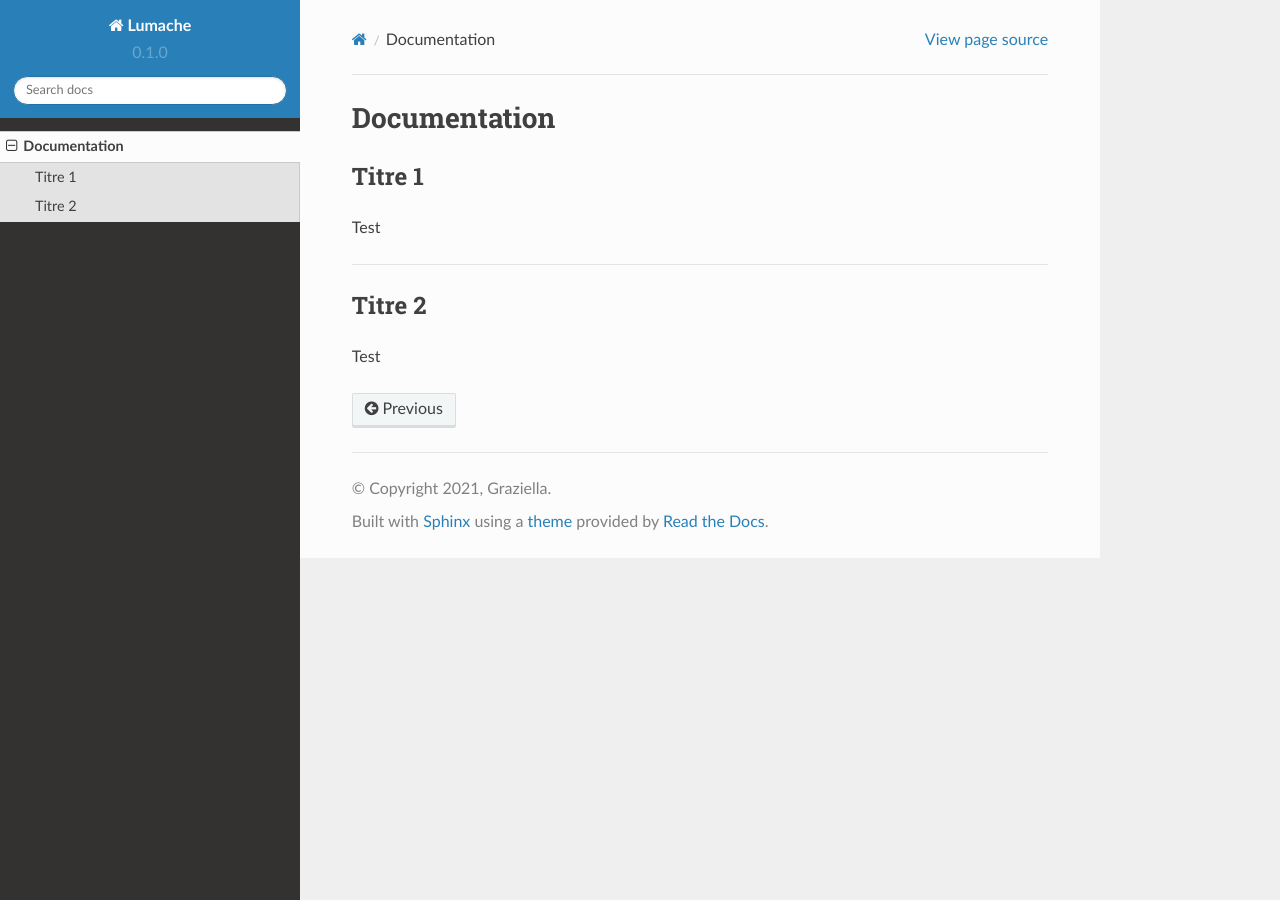
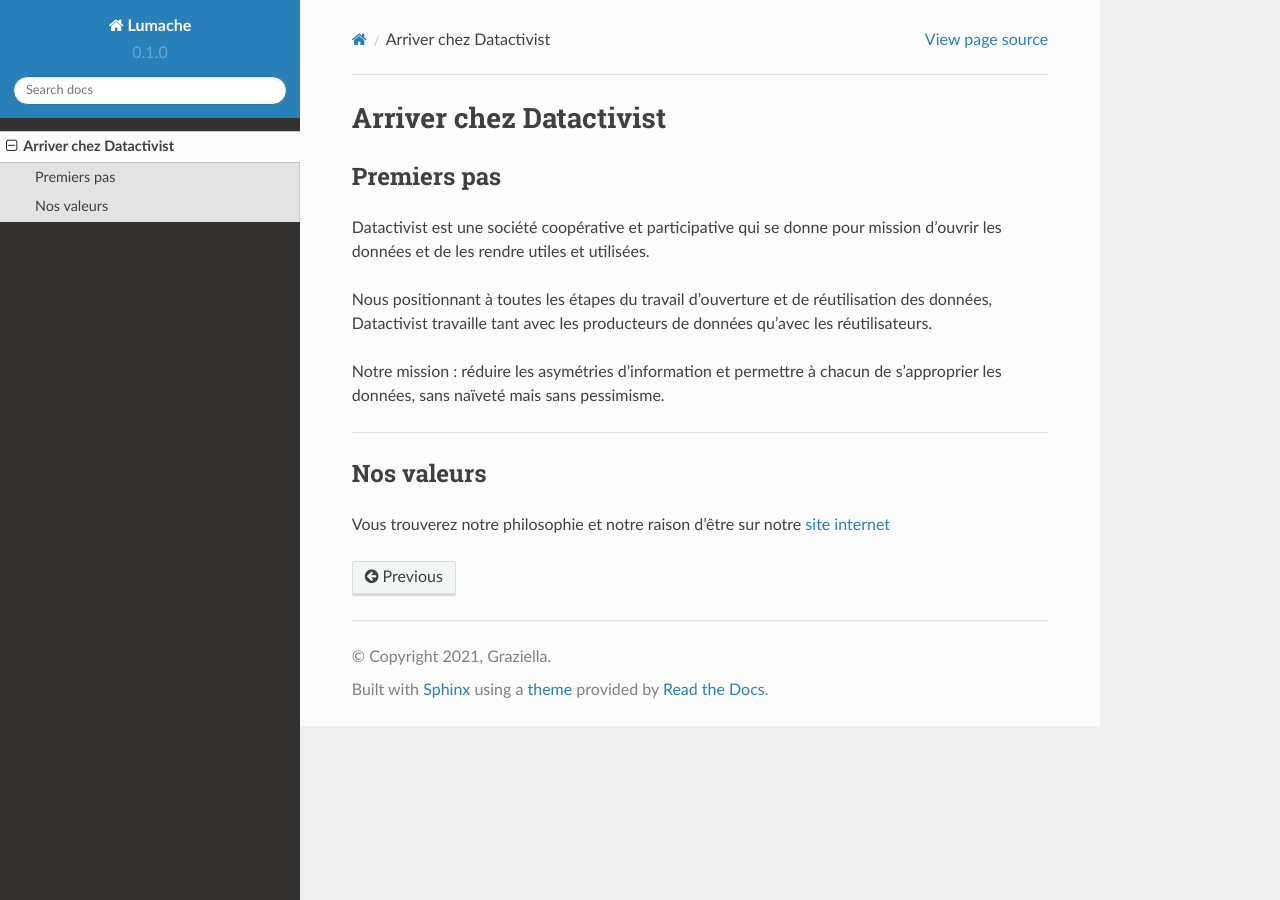
Before and after one commit to datactivist/documentation-datactivist, a Sphinx documentation site: the page built from docs/source/documentation.md, in a window 1280 px wide. Built offline with Sphinx 7.4.7 and the Read the Docs theme 2.0.0, drawn with Linux system fonts in a browser that asks for light colours; pages that are not in the unit, such as notebooks, are missing from menus.

Commit message:
Update documentation.md

```diff
--- a/docs/source/documentation.md
+++ b/docs/source/documentation.md
@@ -1,11 +1,15 @@
-# Documentation
+# Arriver chez Datactivist
 
-## Titre 1
+## Premiers pas
 
-Test
+Datactivist est une société coopérative et participative qui se donne pour mission d’ouvrir les données et de les rendre utiles et utilisées.
+
+Nous positionnant à toutes les étapes du travail d’ouverture et de réutilisation des données, Datactivist travaille tant avec les producteurs de données qu’avec les réutilisateurs.
+
+Notre mission : réduire les asymétries d’information et permettre à chacun de s’approprier les données, sans naïveté mais sans pessimisme.
 
 ---
 
-## Titre 2
+## Nos valeurs
 
-Test
+Vous trouverez notre philosophie et notre raison d'être sur notre [site internet](https://datactivist.coop/fr/a-propos/)
```
